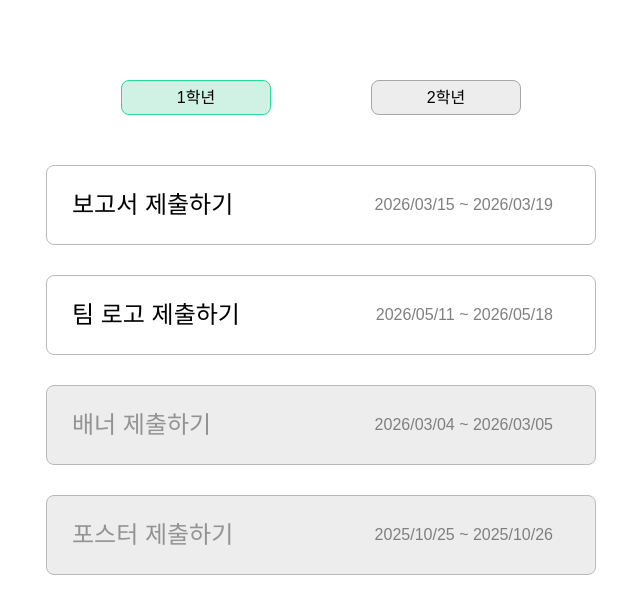
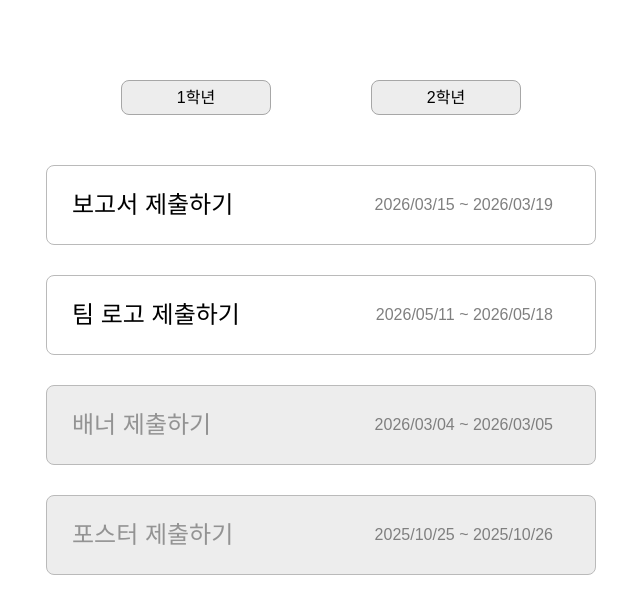
Before and after one commit to VOID-GSM/GIF_Admin, a Next.js app: page /SubmitForm in a window 1280 px wide. Shown: the top 614 px of the page, without its empty margins (319-959 px from the left). Built offline with nearby package versions, Linux system fonts and the light colour scheme.

Commit message:
style: 오타 수정

```diff
--- a/src/shared/ui/button/GradeButton.tsx
+++ b/src/shared/ui/button/GradeButton.tsx
@@ -1,16 +1,16 @@
 interface GradeButtonProps {
   value: number;
-  isSeleted: boolean;
+  isSelected: boolean;
   onClick: () => void;
 }
 
-export default function GradeButton({ value, isSeleted, onClick }: GradeButtonProps) {
+export default function GradeButton({ value, isSelected, onClick }: GradeButtonProps) {
   return (
     <button
       type="button"
       onClick={onClick}
       className={`w-[150px] h-[35px] border rounded-lg text-black cursor-pointer
-        ${isSeleted ? 'border-[#27D79C] bg-[#D0F2E4]' : 'border-[#A7A7A7] bg-[#EDEDED]'}`}
+        ${isSelected ? 'border-[#27D79C] bg-[#D0F2E4]' : 'border-[#A7A7A7] bg-[#EDEDED]'}`}
     >
       {value}학년
     </button>
--- a/src/shared/ui/card/SubmissionCard.tsx
+++ b/src/shared/ui/card/SubmissionCard.tsx
@@ -2,21 +2,19 @@
 
 import Link from 'next/link';
 
-interface SubmitionCardProps {
+interface SubmissionCardProps {
   title: string;
   dateStart: string;
   dateEnd: string;
-  grade: 1 | 2;
   isExpired: boolean;
 }
 
-export default function SubmitionCard({
+export default function SubmissionCard({
   title,
   dateStart,
   dateEnd,
-  grade,
   isExpired,
-}: SubmitionCardProps) {
+}: SubmissionCardProps) {
   return (
     <Link href="/" className="block">
       <div
```
